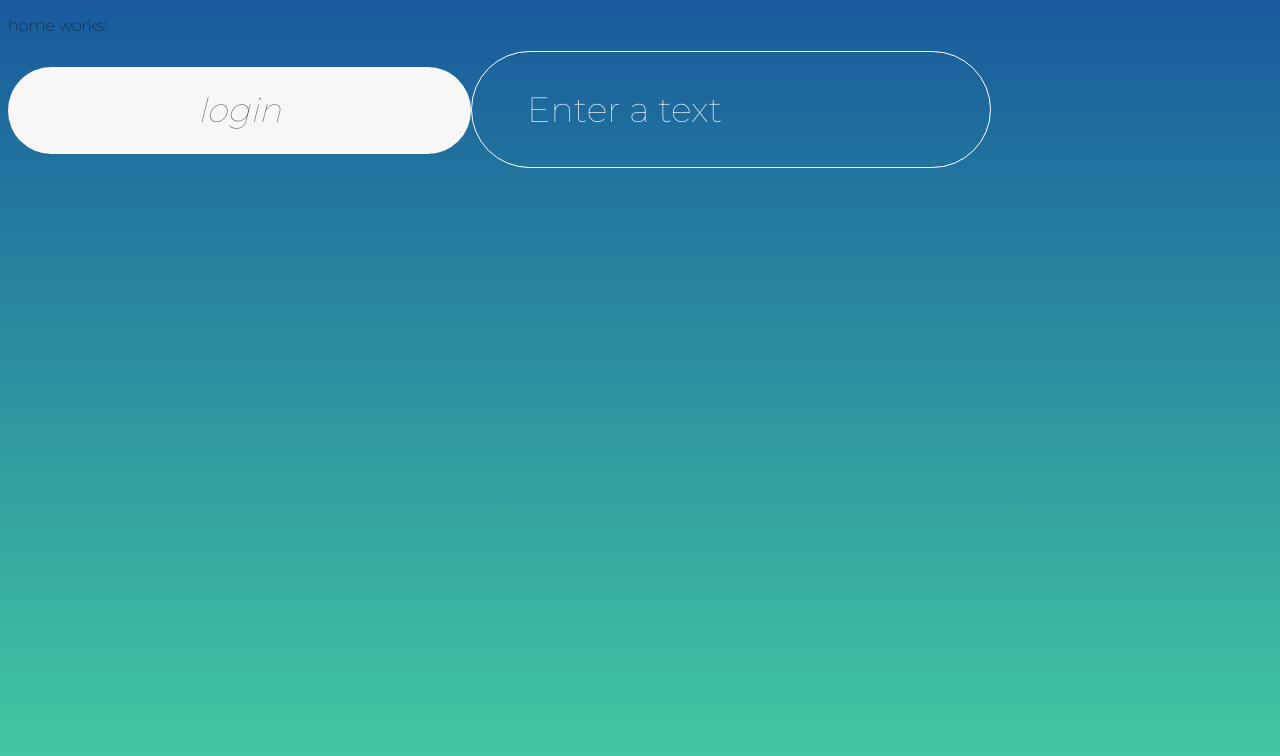
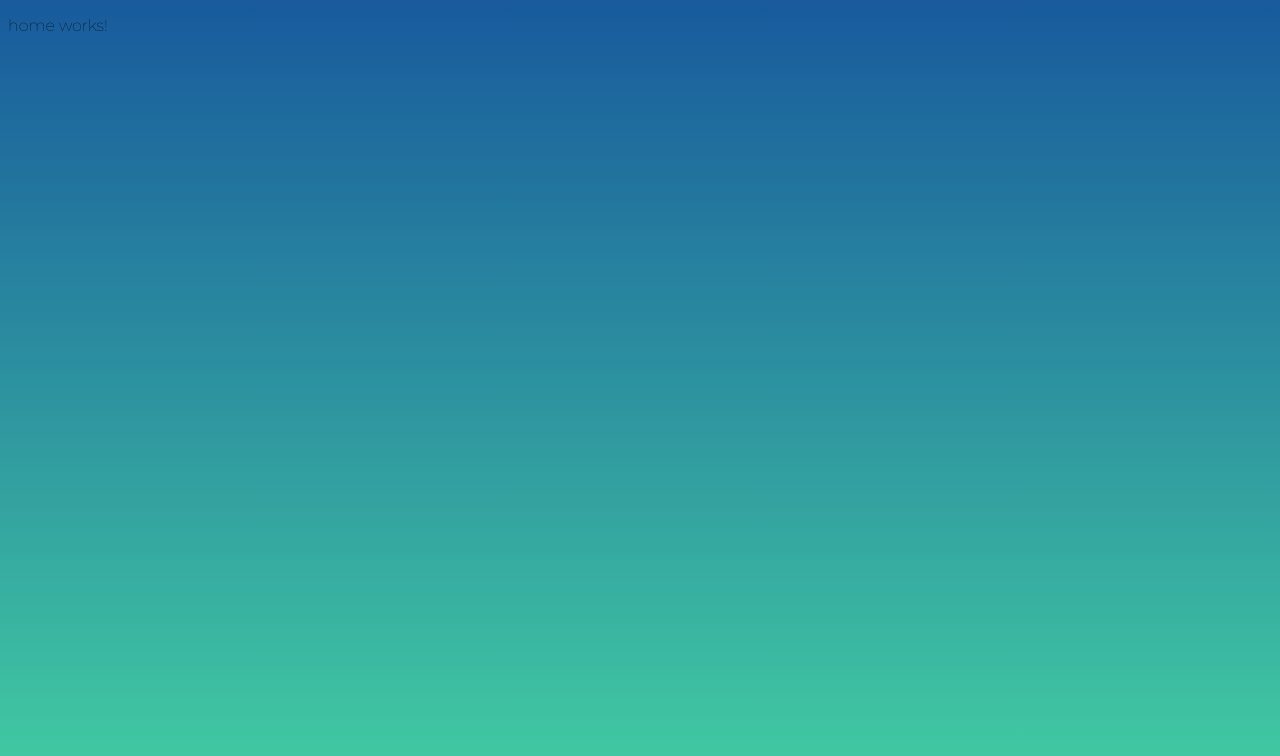
Before and after one commit to athon44/athon-frontend, an Angular app: page /home in a window 1280 px wide. Shown: the top 756 px of the page. Built offline with nearby package versions, Linux system fonts and the light colour scheme.

Commit message:
Linhas commitadas por engano removidas

```diff
--- a/src/app/app.component.html
+++ b/src/app/app.component.html
@@ -1,3 +1 @@
 <router-outlet></router-outlet>
-<app-button text="login"></app-button>
-<app-input></app-input>
```
